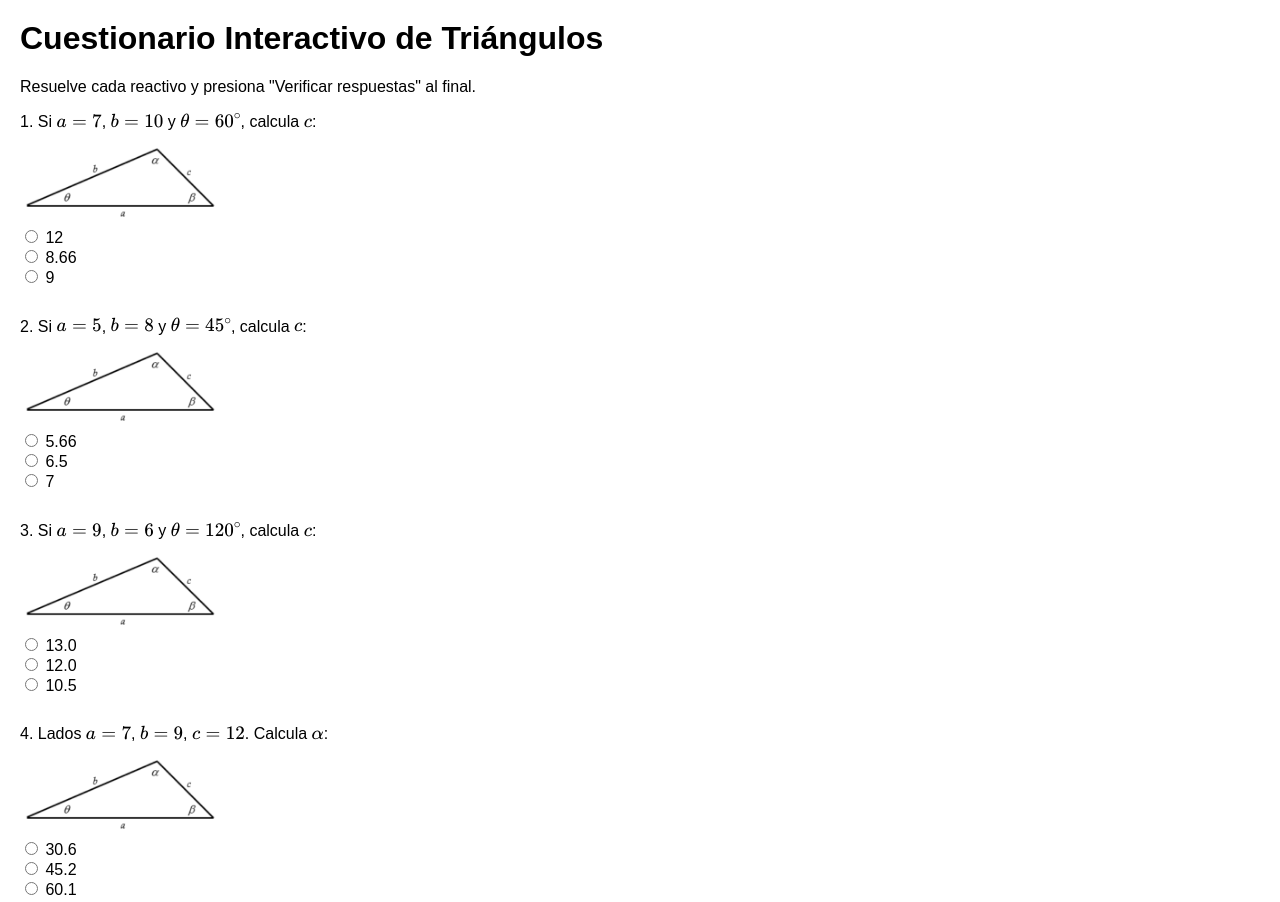
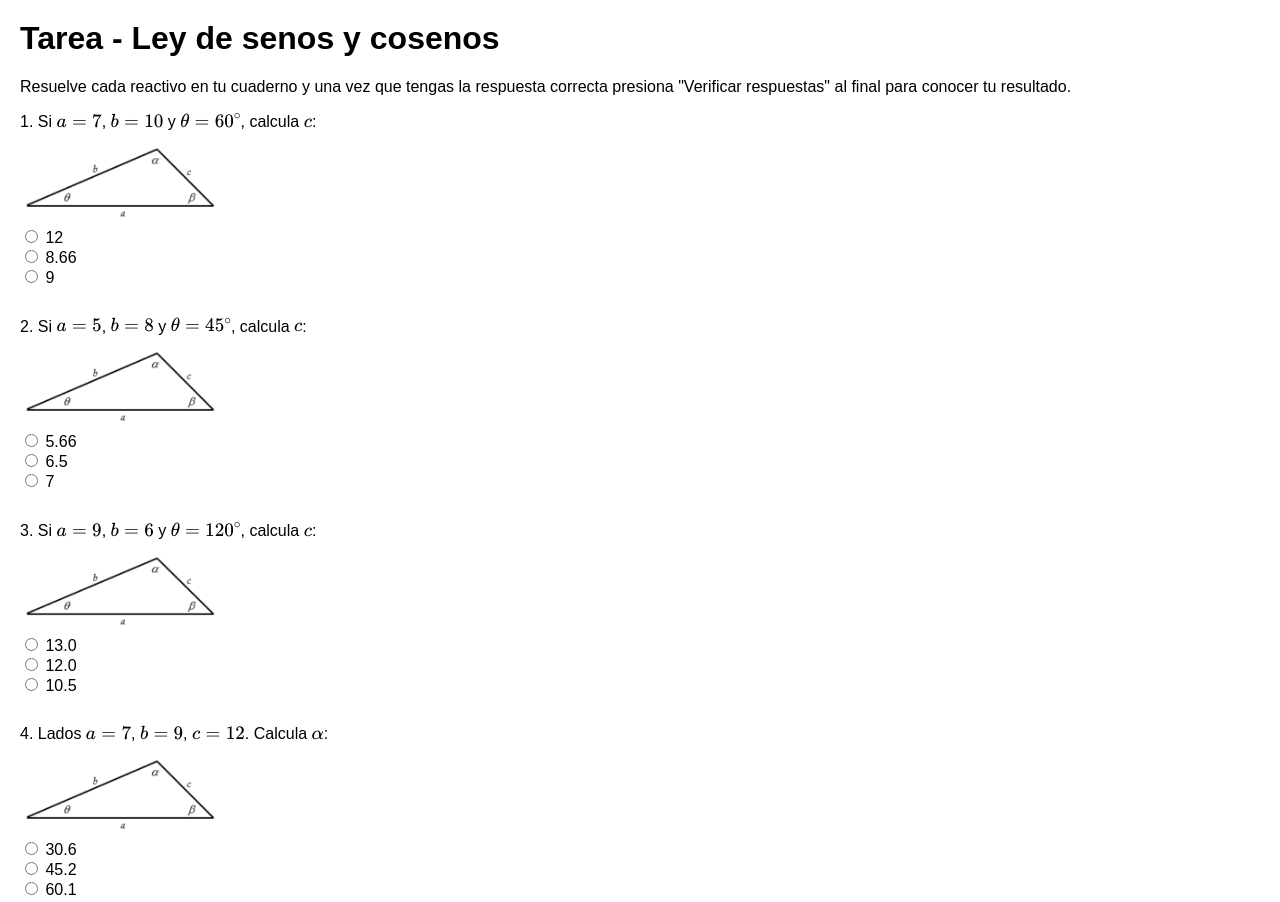
Before and after one commit to Miguel-Krown/Ley-de-senos-y-cosenos, a plain HTML site: page index.html in a window 1280 px wide. Shown: the top 902 px of the page. Drawn offline with nearby package versions, Linux system fonts and the light colour scheme.

Commit message:
Update index.html

```diff
--- a/index.html
+++ b/index.html
@@ -20,8 +20,8 @@
 </head>
 <body>
 
-<h1>Cuestionario Interactivo de Triángulos</h1>
-<p>Resuelve cada reactivo y presiona "Verificar respuestas" al final.</p>
+<h1>Tarea - Ley de senos y cosenos</h1>
+<p>Resuelve cada reactivo en tu cuaderno y una vez que tengas la respuesta correcta presiona "Verificar respuestas" al final para conocer tu resultado.</p>
 
 <form id="quizForm">
 <div id="questions"></div>
```
